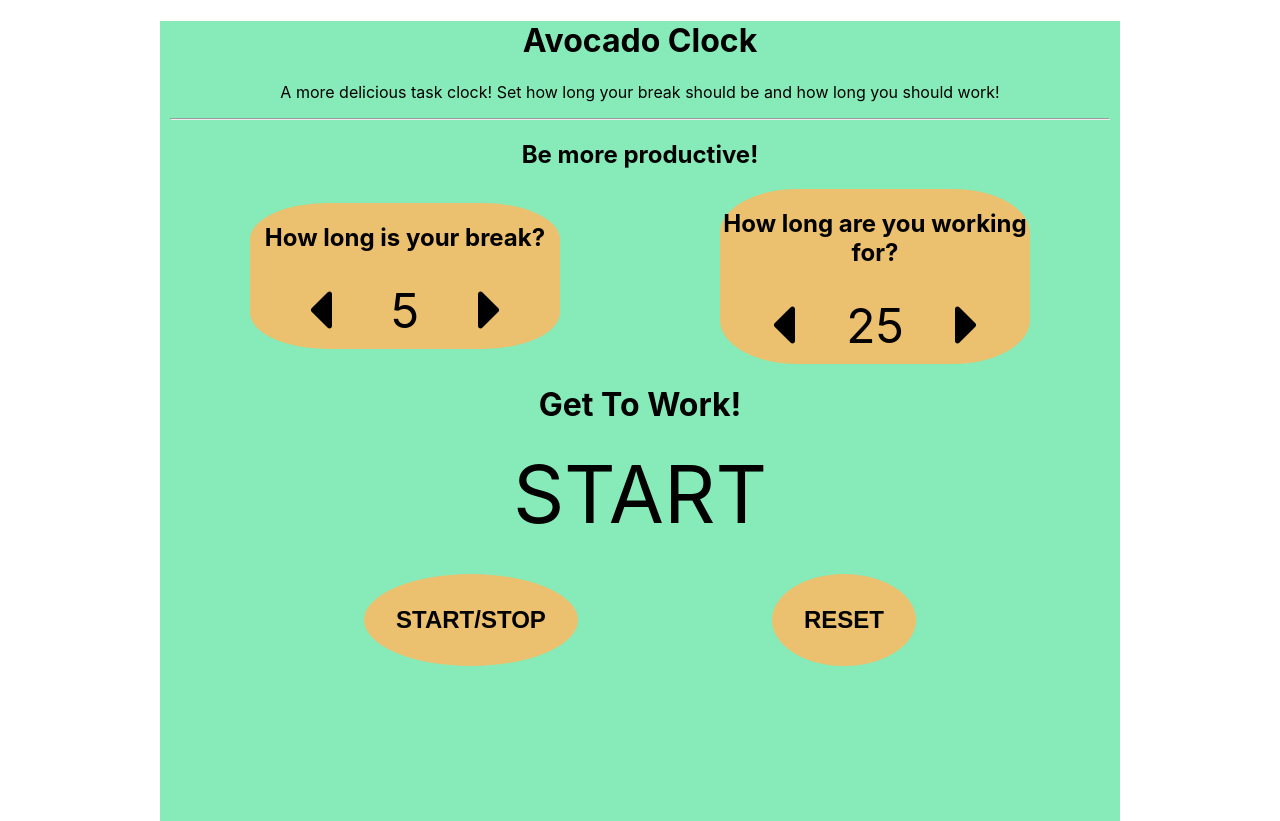
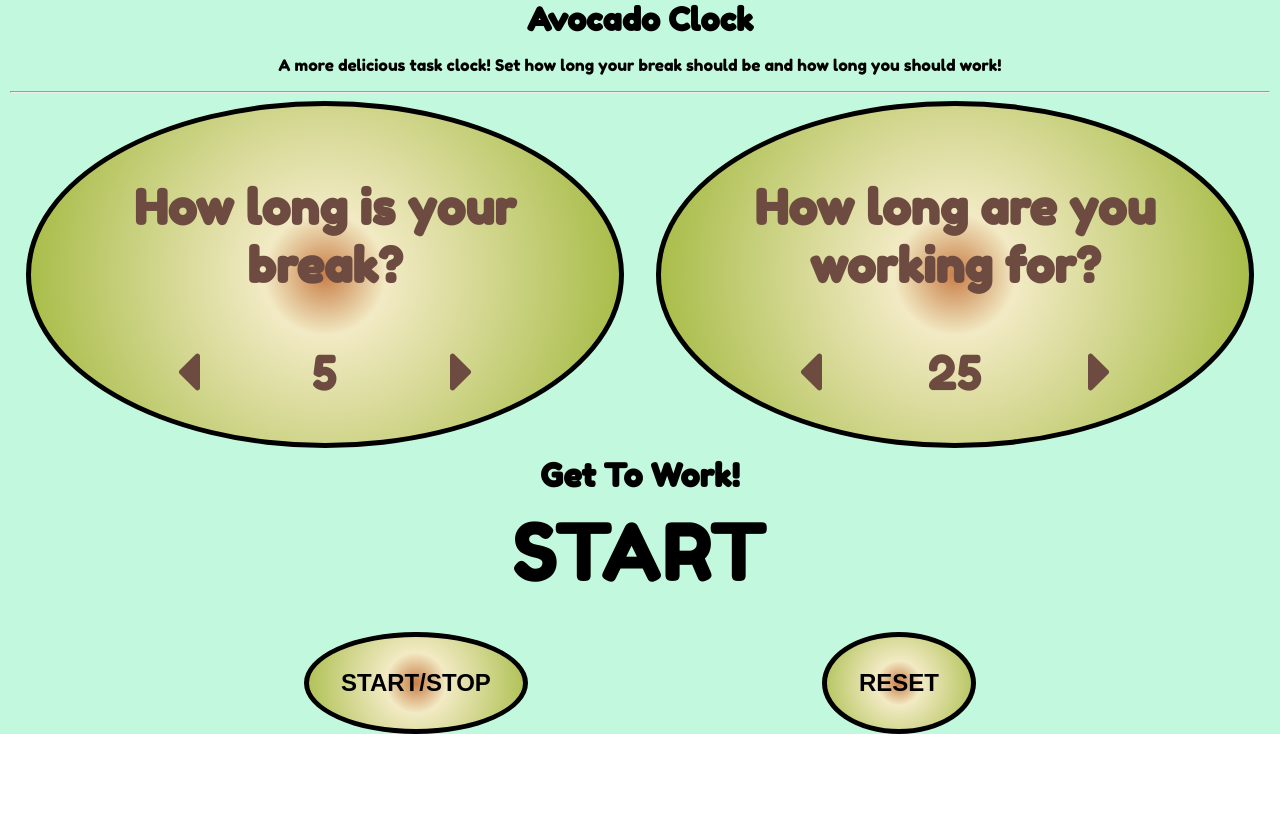
Before and after one commit to UncannyValle/Avocado-Clock, a React (Create React App) app: page / in a window 1280 px wide. After the commit the page ends 800 px from the top, so only its background shows below. Built offline with nearby package versions, Linux system fonts and the light colour scheme.

Commit message:
bunch of aesthetic changes

```diff
--- a/public/index.html
+++ b/public/index.html
@@ -5,9 +5,10 @@
     <link rel="icon" href="%PUBLIC_URL%/favicon.ico" />
     <meta name="viewport" content="width=device-width, initial-scale=1" />
     <meta name="theme-color" content="#000000" />
+
     <meta
       name="description"
-      content="Web site created using create-react-app"
+      content="A most delicious task timer"
     />
     <link rel="apple-touch-icon" href="%PUBLIC_URL%/logo192.png" />
     <!--
@@ -24,7 +25,7 @@
       work correctly both with client-side routing and a non-root public URL.
       Learn how to configure a non-root public URL by running `npm run build`.
     -->
-    <title>React App</title>
+    <title>Avocado Clock</title>
   </head>
   <body>
     <noscript>You need to enable JavaScript to run this app.</noscript>
--- a/src/App.css
+++ b/src/App.css
@@ -1,21 +1,45 @@
 #main-wrapper {
   text-align: center;
-  background-color: rgb(135, 235, 185);
-  max-width: 940px;
+  background-color: rgb(194, 248, 221);
   margin: 0 auto;
   padding: 0 10px;
-  height: 100vh;
+  max-height: 100vh;
 }
 #times {
   display: flex;
-  align-items: center;
+  justify-content: space-evenly;
+  margin: 0 auto;
+  width: 100%;
 }
 .parameter {
-  width: 33%;
+  width: 35rem;
+  padding: 2em;
   text-align: center;
-  margin: 0 auto;
-  background-color: #ebc06e;
-  border-radius: 25%;
+  margin: 0 1rem;
+  background: rgb(201, 126, 71);
+  background: radial-gradient(
+    circle,
+    rgba(201, 126, 71, 1) 0%,
+    rgba(242, 234, 196, 1) 18%,
+    rgba(170, 190, 76, 1) 86%
+  );
+  border-radius: 50%;
+  border: black solid 5px;
+  color: #6e4b40;
+}
+.session-label,
+.break-label {
+  font-size: 3rem;
+}
+/* .parameter:after {
+  width: 38%;
+  position: absolute;
+  border: green solid 5px;
+  top: 10px;
+  display: block;
+} */
+#title {
+  margin: 0;
 }
 #break-increment,
 #break-decrement,
@@ -35,6 +59,9 @@
 #break-length {
   font-size: 3rem;
 }
+#timer-label {
+  margin: 0.5rem auto;
+}
 .picker {
   display: flex;
   justify-content: space-evenly;
@@ -46,12 +73,19 @@
 #buttons {
   display: flex;
   justify-content: space-evenly;
-  margin: 2rem 0;
+  margin: 2rem auto;
+  width: 100%;
 }
-button {
+.start-stop {
   padding: 2rem;
-  background-color: #ebc06e;
-  border: none;
+  background: rgb(201, 126, 71);
+  background: radial-gradient(
+    circle,
+    rgba(201, 126, 71, 1) 0%,
+    rgba(242, 234, 196, 1) 26%,
+    rgba(170, 190, 76, 1) 100%
+  );
+  border: black solid 5px;
   transition: 0.3s;
   border-radius: 50%;
   font-weight: 700;
--- a/src/App.js
+++ b/src/App.js
@@ -117,7 +117,6 @@ const App = () => {
         long you should work!
       </p>{" "}
       <hr />
-      <h2> Be more productive!</h2>
       <div id="times">
         <Parameter
           title="How long is your break?"
--- a/src/components/parameter.js
+++ b/src/components/parameter.js
@@ -3,7 +3,7 @@ import { FontAwesomeIcon } from "@fortawesome/react-fontawesome";
 import { faCaretLeft, faCaretRight } from "@fortawesome/free-solid-svg-icons";
 const Parameter = (props) => (
   <div className="parameter">
-    <h2 id={props.label}> {props.title}</h2>
+    <h2 className={props.label}> {props.title}</h2>
     <div className="picker">
       <div id={props.decrement} onClick={props.clickLeft}>
         <FontAwesomeIcon icon={faCaretLeft} />
--- a/src/components/reset.js
+++ b/src/components/reset.js
@@ -1,7 +1,7 @@
 import React from "react";
 
 export const Reset = (props) => (
-  <button id="reset" onClick={props.clickHandler}>
+  <button className="start-stop" id="reset" onClick={props.clickHandler}>
     RESET
   </button>
 );
--- a/src/components/startStop.js
+++ b/src/components/startStop.js
@@ -1,7 +1,7 @@
 import React from "react";
 
  const StartStop = (props) => (
-  <button id="start_stop" onClick={props.clickHandler}>
+  <button className="start-stop" id="start_stop" onClick={props.clickHandler}>
     START/STOP
   </button>
 );
--- a/src/index.css
+++ b/src/index.css
@@ -1,10 +1,12 @@
+@import url('https://fonts.googleapis.com/css2?family=Fredoka+One&display=swap');
+
+
 body {
   margin: 0;
-  font-family: -apple-system, BlinkMacSystemFont, 'Segoe UI', 'Roboto', 'Oxygen',
-    'Ubuntu', 'Cantarell', 'Fira Sans', 'Droid Sans', 'Helvetica Neue',
-    sans-serif;
+  font-family: 'Fredoka One', cursive;
   -webkit-font-smoothing: antialiased;
   -moz-osx-font-smoothing: grayscale;
+
 }
 
 code {
```
Also changed, not shown: 1 other file (tests, documents, lock files or other folders).
